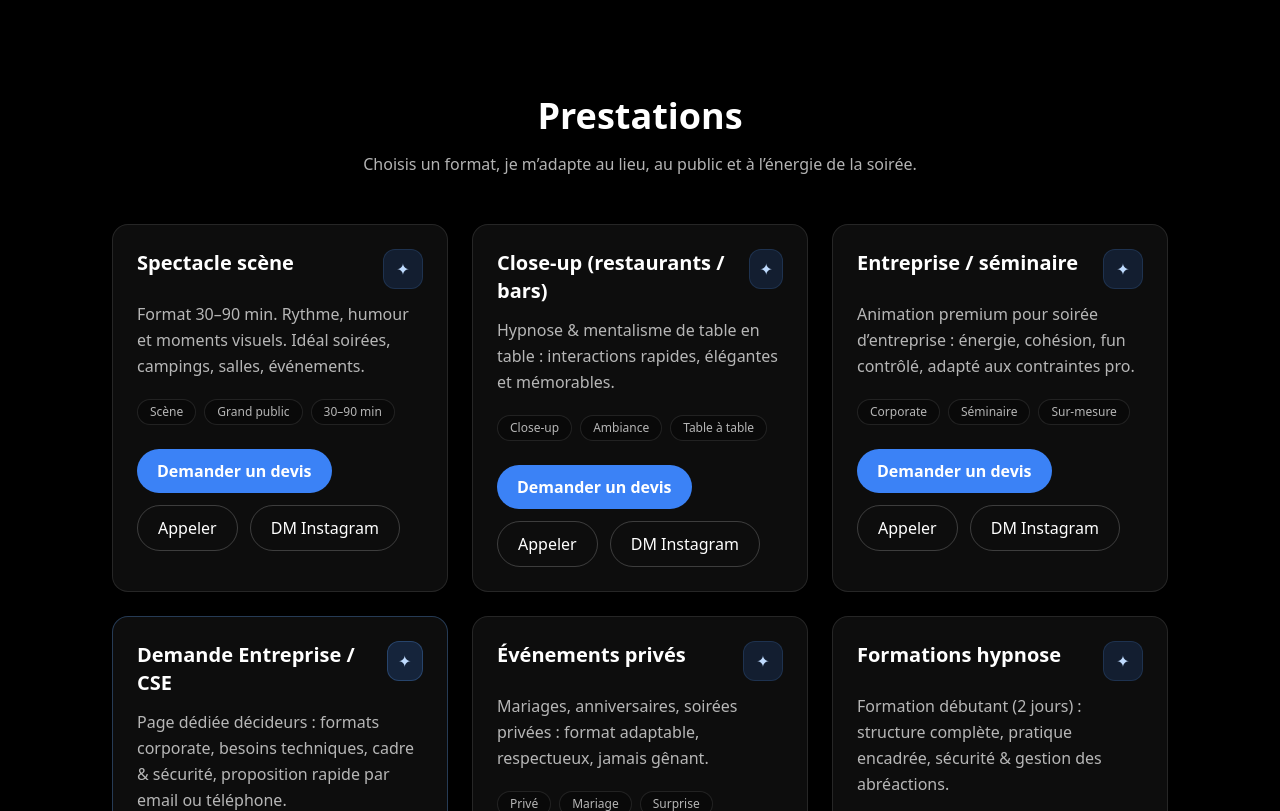
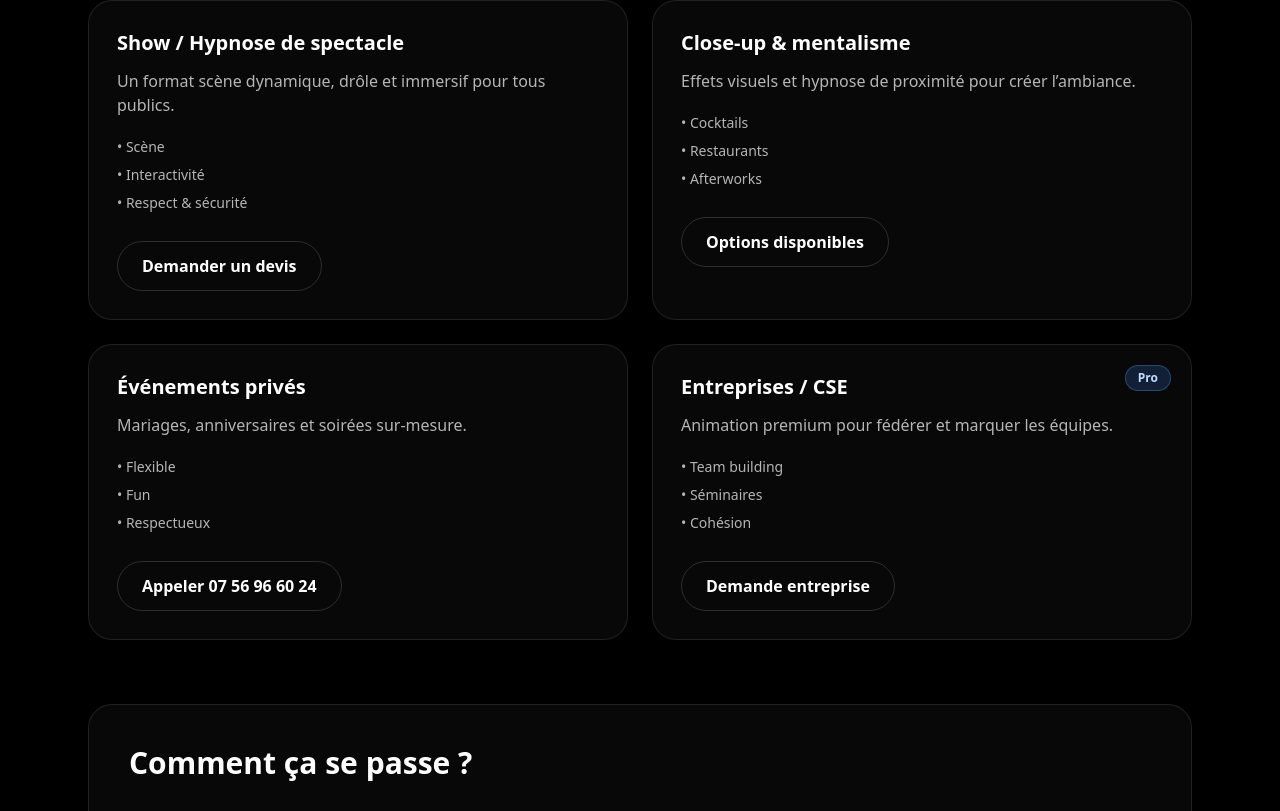
Before and after one commit to HypnoNico/transeetillusion, a Next.js app: page / in a window 1280 px wide. Shown: the part 949-1760 px from the top of the page. Built offline with nearby package versions, Linux system fonts and the light colour scheme.

Commit message:
Update prestations-cards.tsx

```diff
--- a/components/prestations-cards.tsx
+++ b/components/prestations-cards.tsx
@@ -1,111 +1,71 @@
-import Link from "next/link";
+// components/prestations-cards.tsx
 
-const items = [
+type Props = {
+  phoneNumber: string;
+  phoneLabel: string;
+};
+
+export function PrestationsCards({ phoneNumber, phoneLabel }: Props) {
+  const cards = [
     {
-    title: "Spectacle scène",
-    desc: "Format 30–90 min. Rythme, humour et moments visuels. Idéal soirées, campings, salles, événements.",
-    tags: ["Scène", "Grand public", "30–90 min"],
+      title: "Show / Hypnose de spectacle",
+      desc: "Un format scène dynamique, drôle et immersif pour tous publics.",
+      bullets: ["Scène", "Interactivité", "Respect & sécurité"],
+      cta: { label: "Demander un devis", href: "/contact" },
     },
     {
-    title: "Close-up (restaurants / bars)",
-    desc: "Hypnose & mentalisme de table en table : interactions rapides, élégantes et mémorables.",
-    tags: ["Close-up", "Ambiance", "Table à table"],
-  },
-  {
-    title: "Entreprise / séminaire",
-    desc: "Animation premium pour soirée d’entreprise : énergie, cohésion, fun contrôlé, adapté aux contraintes pro.",
-    tags: ["Corporate", "Séminaire", "Sur-mesure"],
-  },
-  {
-    title: "Demande Entreprise / CSE",
-    desc: "Page dédiée décideurs : formats corporate, besoins techniques, cadre & sécurité, proposition rapide par email ou téléphone.",
-    tags: ["CSE", "RH", "Devis rapide"],
-    highlight: true,
+      title: "Close-up & mentalisme",
+      desc: "Effets visuels et hypnose de proximité pour créer l’ambiance.",
+      bullets: ["Cocktails", "Restaurants", "Afterworks"],
+      cta: { label: "Options disponibles", href: "/contact" },
     },
     {
       title: "Événements privés",
-    desc: "Mariages, anniversaires, soirées privées : format adaptable, respectueux, jamais gênant.",
-    tags: ["Privé", "Mariage", "Surprise"],
+      desc: "Mariages, anniversaires et soirées sur-mesure.",
+      bullets: ["Flexible", "Fun", "Respectueux"],
+      cta: { label: `Appeler ${phoneLabel}`, href: `tel:${phoneNumber}` },
     },
     {
-    title: "Formations hypnose",
-    desc: "Formation débutant (2 jours) : structure complète, pratique encadrée, sécurité & gestion des abréactions.",
-    tags: ["Formation", "Débutant", "2 jours"],
+      title: "Entreprises / CSE",
+      desc: "Animation premium pour fédérer et marquer les équipes.",
+      bullets: ["Team building", "Séminaires", "Cohésion"],
+      cta: { label: "Demande entreprise", href: "/contact" },
+      badge: "Pro",
     },
   ];
 
-export function PrestationsCards() {
   return (
-    <section className="max-w-7xl mx-auto px-6 py-24">
-      <div className="text-center max-w-3xl mx-auto">
-        <h2 className="text-3xl sm:text-4xl font-bold">Prestations</h2>
-        <p className="mt-4 text-white/70">
-          Choisis un format, je m’adapte au lieu, au public et à l’énergie de la soirée.
-        </p>
-      </div>
+    <div className="grid gap-6 md:grid-cols-2">
+      {cards.map((c) => (
+        <div
+          key={c.title}
+          className="relative rounded-3xl border border-white/10 bg-white/[0.03] p-7 hover:bg-white/[0.05] transition"
+        >
+          {c.badge && (
+            <span className="absolute top-5 right-5 text-xs font-semibold px-3 py-1 rounded-full bg-blue-500/20 border border-blue-400/30 text-blue-200">
+              {c.badge}
+            </span>
+          )}
 
-      <div className="mt-12 grid gap-6 sm:grid-cols-2 lg:grid-cols-3">
-        {items.map((it) => (
-          <div
-            key={it.title}
-            className={`group rounded-2xl border bg-white/5 p-6 transition ${
-              it.highlight
-                ? "border-blue-400/30 bg-blue-500/10 hover:bg-blue-500/15"
-                : "border-white/10 hover:bg-white/7"
-            }`}
+          <h3 className="text-xl font-extrabold">{c.title}</h3>
+          <p className="mt-3 text-white/70">{c.desc}</p>
+
+          <ul className="mt-5 space-y-2 text-sm text-white/70">
+            {c.bullets.map((b) => (
+              <li key={b}>• {b}</li>
+            ))}
+          </ul>
+
+          <div className="mt-7">
+            <a
+              href={c.cta.href}
+              className="inline-flex rounded-full px-6 py-3 border border-white/15 hover:border-white/30 hover:bg-white/5 transition font-semibold"
             >
-            <div className="flex items-start justify-between gap-4">
-              <h3 className="text-xl font-semibold">{it.title}</h3>
-              <span
-                className={`h-10 w-10 rounded-xl border flex items-center justify-center ${
-                  it.highlight
-                    ? "bg-blue-500/20 border-blue-400/25 text-blue-200"
-                    : "bg-blue-500/15 border-blue-400/15 text-blue-200"
-                }`}
-              >
-                ✦
-              </span>
-            </div>
-
-            <p className="mt-3 text-white/70 leading-relaxed">{it.desc}</p>
-
-            <div className="mt-5 flex flex-wrap gap-2">
-              {it.tags.map((t) => (
-                <span
-                  key={t}
-                  className="text-xs rounded-full border border-white/10 bg-black/30 px-3 py-1 text-white/70"
-                >
-                  {t}
-                </span>
-              ))}
-            </div>
-
-            <div className="mt-6 flex flex-wrap items-center gap-3">
-              <Link
-                href="/contact"
-                className="inline-flex items-center justify-center rounded-full bg-blue-500 hover:bg-blue-600 transition px-5 py-2.5 font-semibold"
-              >
-                Demander un devis
-              </Link>
-
-              <a
-                href="tel:+33756966024"
-                className="inline-flex items-center justify-center rounded-full border border-white/20 hover:border-blue-400 hover:text-blue-200 transition px-5 py-2.5"
-              >
-                Appeler
-              </a>
-
-              <a
-                href="https://instagram.com/hypnonico"
-                target="_blank"
-                className="inline-flex items-center justify-center rounded-full border border-white/20 hover:border-blue-400 hover:text-blue-200 transition px-5 py-2.5"
-              >
-                DM Instagram
+              {c.cta.label}
             </a>
           </div>
         </div>
       ))}
     </div>
-    </section>
   );
 }
```
Lines whose indentation alone changed are shown as unchanged.
